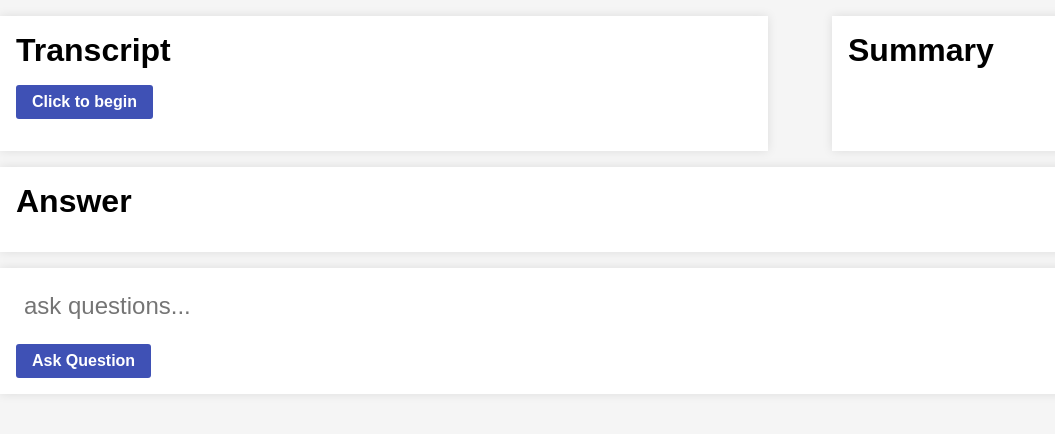
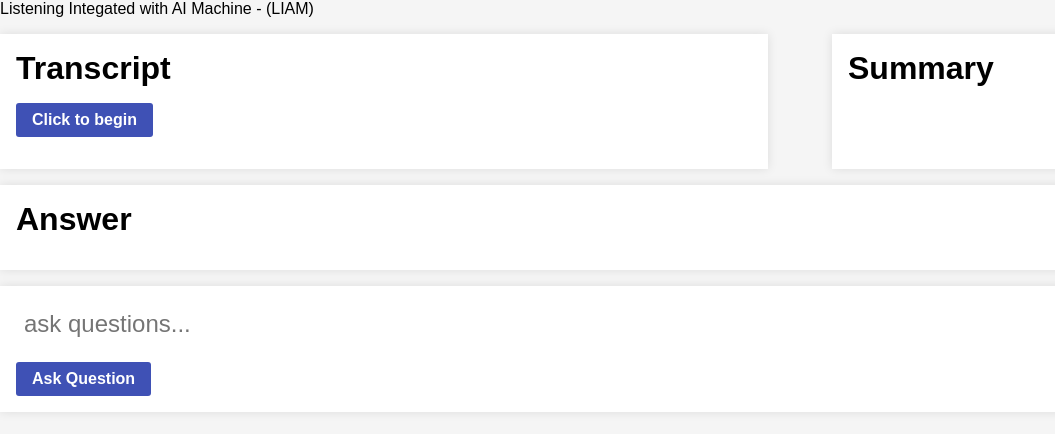
Before and after one commit to andrewschoi/liam, a Next.js app: page / in a window 1280 px wide. Shown: the top 434 px of the page, without its empty margins (0-1055 px from the left). Built offline with nearby package versions, Linux system fonts and the light colour scheme.

Commit message:
Add title

```diff
--- a/src/pages/index.js
+++ b/src/pages/index.js
@@ -57,6 +57,7 @@ export default function Home() {
 
   return (
     <div>
+      Listening Integated with AI Machine - (LIAM)
       <div className="row-container">
         <div className="transcript-container">
           <h1 className="transcript-header">Transcript</h1>
@@ -81,12 +82,10 @@ export default function Home() {
           </ul>
         </div>
       </div>
-
       <div className="answer-container">
         <h1 className="answer-header">Answer</h1>
         <p className="answer-body">{answer}</p>
       </div>
-
       <div className="question-container">
         <input
           className="question-field"
```
